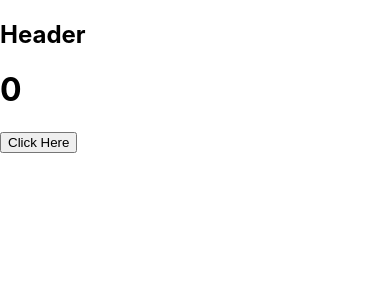
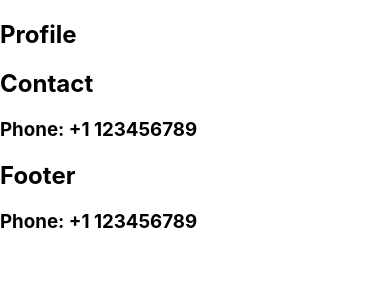
Before and after one commit to AHA193/test, a React (Create React App) app: page / in a window 390 px wide. Shown: the top 300 px of the page. Built offline with nearby package versions, Linux system fonts and the light colour scheme.

Commit message:
useContext Hook 6 passing one data (phone)

```diff
--- a/src/App.jsx
+++ b/src/App.jsx
@@ -1,25 +1,18 @@
-import React, { useCallback, useState } from 'react'
+import React from 'react'
 import './App.css'
-import Header from './components/header';
+import Profile from './components/Profile'
+import Footer from './components/Footer'
+//  to use the use context hook we have to create the context first
+
+
+function App() {
 
 
 
-// first we will create one counter
-// and after that we'll add a button that will in increase the counter value
-// Avec affichage dans la console d'un message numéroté de chaque clic
-// supplementaire sur le bouton d'incrément du compteur
-
-function App() {
-
-  const [count, setCount] = useState(0);
-
-  const newFn = useCallback((count)=>{},[count])
-
   return (
 <>
-    <Header newFn={newFn}/>
-    <h1>{count}</h1>
-    <button onClick={()=>setCount(prev=>prev+1)}>Click Here</button>
+<Profile/>
+<Footer/>
 </>
   )
 }
--- /dev/null
+++ b/src/components/Contact.jsx
@@ -0,0 +1,16 @@
+import React, { useContext } from 'react'
+import { AppContext } from '../context/AppContext'
+
+const Contact = () => {
+
+    const phone = useContext(AppContext);
+
+    return (
+        <div>
+            <h2>Contact</h2>
+            <h3>Phone: {phone}</h3>
+        </div>
+    )
+}
+
+export default Contact
--- /dev/null
+++ b/src/components/Footer.jsx
@@ -0,0 +1,15 @@
+import React, { useContext } from 'react'
+import { AppContext } from '../context/AppContext'
+
+const Footer = () => {
+
+    const phone = useContext(AppContext);
+    return (
+        <div>
+            <h2>Footer</h2>
+            <h3>Phone: {phone}</h3>
+        </div>
+    )
+}
+
+export default Footer
--- /dev/null
+++ b/src/components/Profile.jsx
@@ -0,0 +1,13 @@
+import React from 'react'
+import Contact from './Contact'
+
+const Profile = () => {
+    return (
+        <div>
+            <h2>Profile</h2>
+            <Contact/>
+        </div>
+    )
+}
+
+export default Profile
--- a/src/components/header.jsx
+++ /dev/null
@@ -1,13 +0,0 @@
-import React from 'react'
-
-const Header = () => {
-    console.log("Header Rendered");
-
-    return (
-        <div>
-            <h2>Header</h2>
-        </div>
-    )
-}
-
-export default React.memo(Header)
--- /dev/null
+++ b/src/context/AppContext.jsx
@@ -0,0 +1,15 @@
+import { createContext } from "react";
+
+export const AppContext = createContext();
+
+const ContextProvider = (props)=>{
+
+    const phone = "+1 123456789"
+
+    return(
+        <AppContext.Provider value={phone}>
+            {props.children}
+        </AppContext.Provider>
+    )
+}
+export default ContextProvider
--- a/src/index.tsx
+++ b/src/index.tsx
@@ -2,16 +2,22 @@
 import ReactDOM from 'react-dom/client';
 import './index.css';
 import App from './App';
-import reportWebVitals from './reportWebVitals';
+import ContextProvider from './context/AppContext.jsx';
+// import reportWebVitals from './reportWebVitals';
 
 const root = ReactDOM.createRoot(
   document.getElementById('root') as HTMLElement
 );
 root.render(
-    <App />
+  <ContextProvider>
+      <App />
+  </ContextProvider>
 );
+
+
+
 
 // If you want to start measuring performance in your app, pass a function
 // to log results (for example: reportWebVitals(console.log))
 // or send to an analytics endpoint. Learn more: https://bit.ly/CRA-vitals
-reportWebVitals();
+// reportWebVitals();
```
